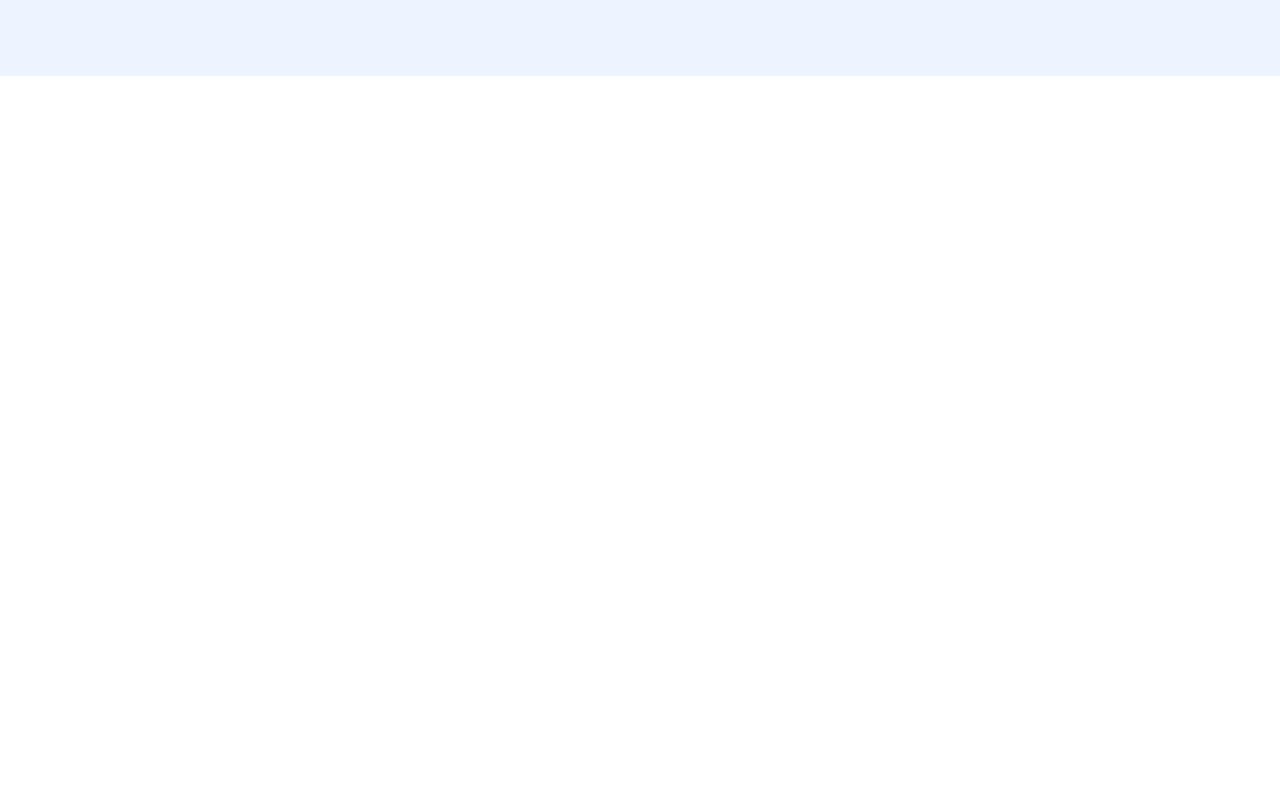
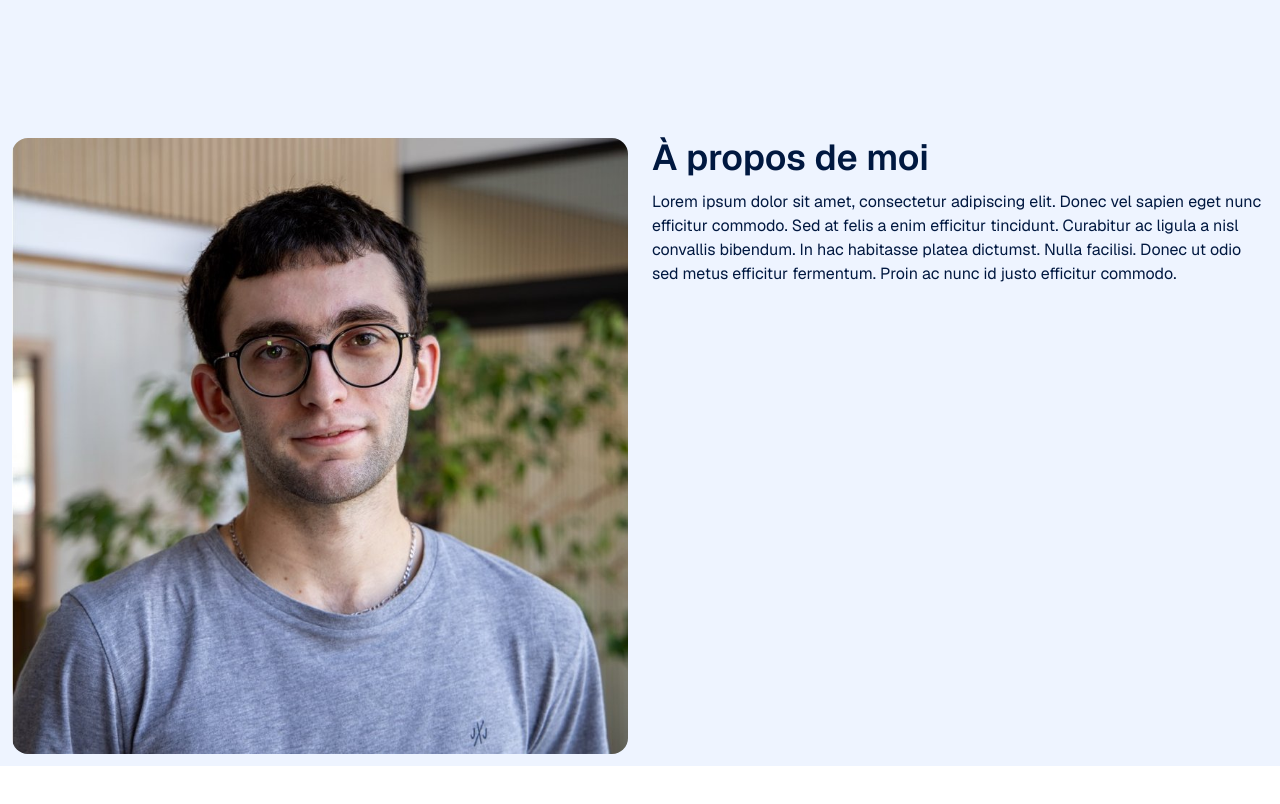
Before and after one commit to Yoan-CHALENCON/site, a React (Vite) app: page / in a window 1280 px wide. Shown: the part 724-1528 px from the top of the page. Before the commit the page ends 800 px from the top, so only its background shows below. Built offline with nearby package versions, Linux system fonts and the light colour scheme.

Commit message:
✨ Add about section

```diff
--- /dev/null
+++ b/src/ components/About.tsx
@@ -0,0 +1,19 @@
+import yoan from "../assets/yoan_square.jpeg";
+
+export default function About() {
+  return (
+    <section className="flex">
+      <img src={yoan} alt="Yoan" className="m-3 flex-1 rounded-2xl" />
+      <section className="flex flex-1 flex-col gap-3 p-3">
+        <h2 className="text-4xl font-semibold">À propos de moi</h2>
+        <p>
+          Lorem ipsum dolor sit amet, consectetur adipiscing elit. Donec vel
+          sapien eget nunc efficitur commodo. Sed at felis a enim efficitur
+          tincidunt. Curabitur ac ligula a nisl convallis bibendum. In hac
+          habitasse platea dictumst. Nulla facilisi. Donec ut odio sed metus
+          efficitur fermentum. Proin ac nunc id justo efficitur commodo.
+        </p>
+      </section>
+    </section>
+  );
+}
--- a/src/ components/Main.tsx
+++ b/src/ components/Main.tsx
@@ -4,7 +4,7 @@ type Props = {
 
 export default function Main(props: Props) {
   return (
-    <main className="mx-auto mt-50 flex max-w-7xl flex-col items-center gap-32">
+    <main className="mx-auto my-50 flex max-w-7xl flex-col items-center gap-32">
       {props.children}
     </main>
   );
--- a/src/pages/Home.tsx
+++ b/src/pages/Home.tsx
@@ -1,4 +1,5 @@
 import { FileText, FolderOpen, Puzzle } from "lucide-react";
+import About from "../ components/About";
 import CTA from "../ components/CTA";
 import Header from "../ components/Header";
 import Hero from "../ components/Hero";
@@ -24,6 +25,7 @@ export default function Home() {
             CV
           </CTA>
         </section>
+        <About />
       </Main>
     </>
   );
```
Also changed, not shown: src/assets/yoan_square.jpeg (added).
